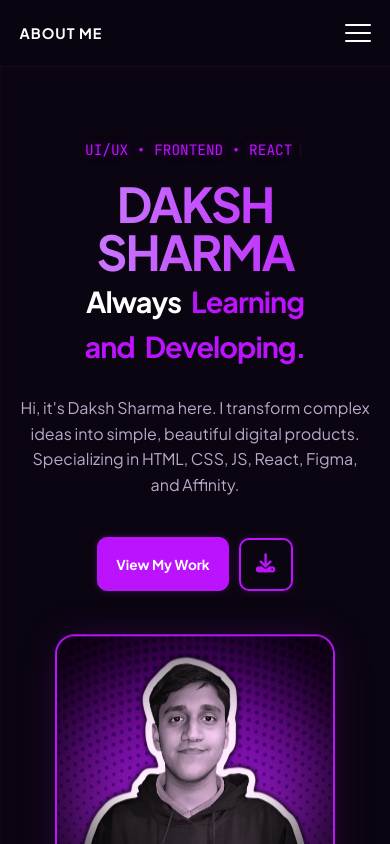
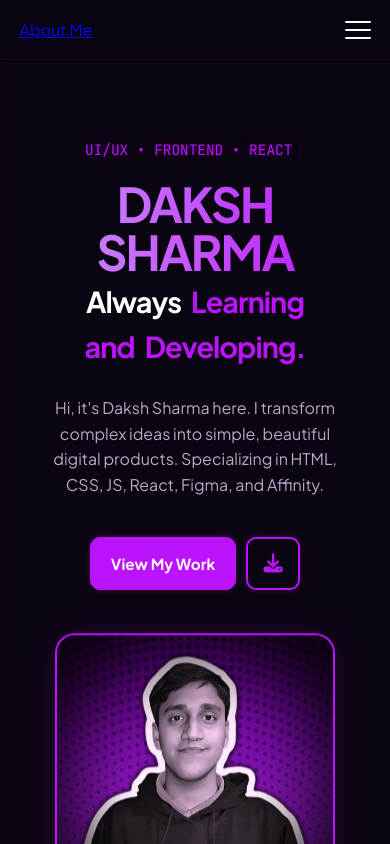
Before and after one commit to dakshsharma99ds/Daksh-Sharma-Portfolio, a React (Vite) app: page / in a window 390 px wide. Shown: the top 844 px of the page. Built offline with nearby package versions, Linux system fonts and the light colour scheme.

Commit message:
Update App.css

```diff
--- a/src/App.css
+++ b/src/App.css
@@ -75,65 +75,79 @@ body {
 
 nav {
     display: flex;
-    justify-content: space-between;
+    justify-content: center;
     align-items: center;
-    padding: 1.5rem 10%;
+    padding: 0.8rem 10%;
     position: fixed;
     width: 100%;
     top: 0;
     z-index: 1000;
-    background: rgba(10, 5, 16, 0.85);
-    backdrop-filter: blur(12px);
-    border-bottom: 1px solid rgba(188, 19, 254, 0.1);
-}
-
-.nav-logo-link {
-    text-decoration: none;
-    color: var(--text-main);
-    font-weight: 700;
-    font-size: 1.1rem;
-    letter-spacing: 1px;
-    text-transform: uppercase;
-    transition: all 0.3s ease;
-}
-
-.nav-logo-link:hover, .nav-logo-link.active {
-    color: var(--accent);
-    text-shadow: 0 0 15px var(--accent-glow);
-}
-
-.logo {
-    font-weight: 700;
-    font-size: 1.1rem;
-    letter-spacing: 1px;
-    text-transform: uppercase;
-    white-space: nowrap;
+    background: transparent;
+    backdrop-filter: none;
+    border-bottom: none;
 }
 
 .nav-links {
     display: flex;
     align-items: center;
-    gap: 2.5rem;
+    gap: 0;
+    position: relative;
+    background: rgba(10, 5, 16, 0.6);
+    backdrop-filter: blur(15px);
+    -webkit-backdrop-filter: blur(15px);
+    padding: 6px;
+    border-radius: 100px;
+    border: 1px solid rgba(188, 19, 254, 0.15);
+    box-shadow: 0 8px 32px 0 rgba(0, 0, 0, 0.4);
+}
+
+.nav-active-pill {
+    position: absolute;
+    height: calc(100% - 12px);
+    background: var(--accent);
+    border-radius: 100px;
+    z-index: 1;
+    transition: left 0.4s cubic-bezier(0.16, 1, 0.3, 1), width 0.4s cubic-bezier(0.16, 1, 0.3, 1), opacity 0.3s ease;
+    box-shadow: 0 0 20px var(--accent-glow);
 }
 
 .nav-links a {
     color: var(--text-dim);
     text-decoration: none;
-    margin-left: 1.5rem;
+    padding: 10px 24px;
     font-size: 0.85rem;
+    font-weight: 600;
     transition: 0.3s;
     white-space: nowrap;
+    position: relative;
+    z-index: 2;
 }
 
-.nav-links a:hover,
+.nav-links a:hover {
+    color: var(--text-main);
+}
+
 .nav-links a.active {
+    color: #fff;
+}
+
+.mobile-nav-brand {
+    color: var(--text-main);
+    font-weight: 700;
+    font-size: 1.1rem;
+    letter-spacing: 0.5px;
+    transition: all 0.4s ease;
+}
+
+.mobile-nav-brand.active-brand {
     color: var(--accent);
-    text-shadow: 0 0 15px var(--accent-glow);
+    text-shadow: 0 0 10px var(--accent-glow);
 }
 
 .mobile-menu-container {
     display: none;
-    position: relative;
+    position: absolute;
+    right: 5%;
 }
 
 .hamburger {
@@ -191,7 +205,7 @@ nav {
     color: var(--text-main);
     text-decoration: none;
     padding: 14px 18px;
-    border-radius: 12px;
+    border-radius: 12222px;
     font-size: 0.95rem;
     font-weight: 500;
     display: flex;
@@ -275,6 +289,7 @@ nav {
     display: flex;
     align-items: center;
     gap: 20px;
+    position: relative;
 }
 
 .btn-resume {
@@ -287,7 +302,7 @@ nav {
     width: 54px;
     border-radius: 10px;
     overflow: hidden;
-    transition: all 0.5s cubic-bezier(0.16, 1, 0.3, 1);
+    transition: width 0.5s cubic-bezier(0.16, 1, 0.3, 1), background 0.3s, transform 0.3s, box-shadow 0.3s;
     position: relative;
     box-shadow: 0 0 10px rgba(188, 19, 254, 0.2);
     flex-shrink: 0;
@@ -301,6 +316,7 @@ nav {
     justify-content: center;
     color: var(--accent);
     font-size: 1.2rem;
+    transition: color 0.3s;
 }
 
 .resume-text {
@@ -320,7 +336,6 @@ nav {
     box-shadow: 0 0 25px var(--accent-glow);
     transform: translateY(-3px);
 }
-
 .btn-resume:hover .resume-icon,
 .btn-resume:hover .resume-text {
     color: #fff;
@@ -440,12 +455,6 @@ nav {
 .skill-item:nth-child(3) { animation-delay: 0.6s; }
 .skill-item:nth-child(4) { animation-delay: 0.8s; }
 .skill-item:nth-child(5) { animation-delay: 0.10s; }
-
-.skill-item.reveal-visible:nth-child(1) { animation-delay: 0.2s; }
-.skill-item.reveal-visible:nth-child(2) { animation-delay: 0.4s; }
-.skill-item.reveal-visible:nth-child(3) { animation-delay: 0.6s; }
-.skill-item.reveal-visible:nth-child(4) { animation-delay: 0.4s; }
-.skill-item.reveal-visible:nth-child(5) { animation-delay: 0.2s; }
 
 .skill-circle {
     width: 70px;
@@ -810,9 +819,11 @@ nav {
 * {
     scrollbar-width: thin;
     scrollbar-color: var(--accent) var(--bg);
-    -webkit-overflow-scrolling: touch;
 }
 
+@media (min-width: 969px) {
+    .mobile-only { display: none !important; }
+}
 
 @media (min-width: 769px) {
     ::-webkit-scrollbar {
@@ -825,28 +836,21 @@ nav {
         background: linear-gradient(to bottom, #6600a1 0%, var(--accent) 50%, #9f34a7 100%);
         border-radius: 20px;
         border: 3px solid var(--bg);
-        box-shadow: 0 0 15px var(--accent-glow);
-    }
-}
-
-@media (max-width: 768px) {
-    ::-webkit-scrollbar {
-        width: 6px;
-        display: block !important;
-    }
-    ::-webkit-scrollbar-track {
-        background: var(--bg);
-    }
-    ::-webkit-scrollbar-thumb {
-        background: var(--accent);
-        border-radius: 10px;
     }
 }
 
 @media (max-width: 968px) {
-    nav { padding: 1.2rem 5%; }
-    .desktop-only { display: none; }
-    .mobile-menu-container { display: block; }
+    nav {
+        padding: 1.2rem 5%;
+        justify-content: space-between !important;
+        background: rgba(10, 5, 16, 0.85);
+        backdrop-filter: blur(12px);
+        -webkit-backdrop-filter: blur(12px);
+        border-bottom: 1px solid rgba(188, 19, 254, 0.1);
+    }
+    .desktop-only { display: none !important; }
+    .mobile-menu-container { display: block !important;}
+    .mobile-only { display: block !important; }
 
     .hero {
         grid-template-columns: 1fr;
@@ -856,7 +860,28 @@ nav {
     }
     .hero-text h1 { justify-content: center; }
     .hero-text p { margin-left: auto; margin-right: auto; }
-    .hero-btns { justify-content: center; }
+
+    .hero-btns {
+        justify-content: center;
+        gap: 15px;
+        width: 60%;
+        max-width: 400px;
+        margin: 0 auto;
+    }
+
+    .btn-primary {
+        flex: 1;
+        padding: 16px 20px;
+    }
+
+    .btn-resume {
+        transition: width 0.4s cubic-bezier(0.16, 1, 0.3, 1), background 0.3s;
+    }
+
+    .btn-resume:hover {
+        width: 160px;
+    }
+
     .profile-box { width: 280px; height: 280px; margin: 0 auto; }
 
     .project-card { grid-template-columns: 1fr; }
@@ -887,56 +912,23 @@ nav {
         width: 100%;
         scroll-snap-type: x mandatory;
         scrollbar-width: none;
+        -ms-overflow-style: none;
     }
-    .marquee-track::-webkit-scrollbar { display: none; }
-
+    .marquee-track::-webkit-scrollbar {
+        display: none;
+    }
     .learning-card {
         scroll-snap-align: center;
         width: 85vw;
         flex-shrink: 0;
     }
-
     .marquee-clone { display: none !important; }
-
-    .dot-indicator.phone-only-dots {
-        display: flex;
-    }
-
-    .hero-desc {
-        text-align: center !important;
-        margin-left: auto;
-        margin-right: auto;
-    }
-
-    .hero-btns {
-        justify-content: center !important;
-        flex-wrap: nowrap !important;
-        gap: 12px;
-    }
-
-    .btn {
-        padding: 14px 20px !important;
-        font-size: 0.9rem !important;
-    }
+    .dot-indicator.phone-only-dots { display: flex; }
+    .hero-desc { text-align: center !important; }
 }
 
 @media (max-width: 480px) {
-    nav { padding: 1.5rem 5%; }
-    .logo { font-size: 0.9rem; }
-    .hero { padding-left: 20px; padding-right: 20px; }
-    #work, #contact, .learning-header { padding-left: 20px; padding-right: 20px; }
     .name-gradient { font-size: 3rem; }
     .project-content h3 { font-size: 1.5rem; }
-    .project-btns .btn {
-        padding: 18px !important;
-        font-size: 0.95rem !important;
-    }
-
-    .hero-btns {
-        gap: 10px;
-    }
-    .btn {
-        padding: 17.5px 18px !important;
-        font-size: 0.85rem !important;
-    }
+    .hero-btns { gap: 10px; }
 }
```
